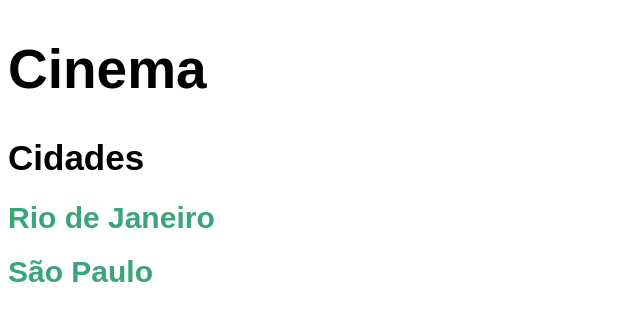
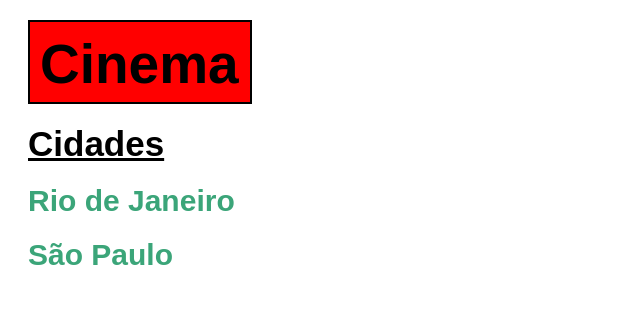
Before and after one commit to GuilhermePiedade/Exerc-cios-Origamid-, a plain HTML site: page Estados/index.html in a window 1280 px wide. Shown: the whole page, without its empty margins (0-640 px from the left). Drawn offline with Linux system fonts and the light colour scheme.

Commit message:
exercício 3

```diff
--- a/index.html
+++ b/Estados/index.html
@@ -3,17 +3,19 @@
 <head>
   <meta charset="UTF-8">
   <meta name="viewport" content="width=device-width, initial-scale=1.0">
-  <link rel="stylesheet" href="styles.css">
+  <link rel="stylesheet" href="../Estilo css/styles.css">
   <title>Cinema</title>
 </head>
 <body>
   <header>
-    <h1>Cinema</h1>
+    <div><h1>Cinema</h1></div>
   </header>
   <main>
-    <h1 id="cidades">Cidades</h1>
+    <h1 id="cidades"><u>Cidades</u></h1>
+    <nav>
     <h2><a href="rj.html">Rio de Janeiro</a></h2>
     <h2><a href="sp.html">São Paulo</a></h2>
+    </nav>
   </main>
 </body>
 </html>
--- a/rj.css
+++ b/Estilo css/rj.css
@@ -1,28 +1,34 @@
-h1 {
-  font-family: Arial, Helvetica, sans-serif;
+div h1 {
   font-size: 40px;
+  background-color: red;
+  border: 2px solid black;
+  width: 285px;
+  height: 50px;
+  padding: 10px;
+  margin: 10px;
 }
 
 h2 {
-  font-family: Arial, Helvetica, sans-serif;
   font-size: 30px;
   color: rgb(0, 0, 0);
   text-decoration: none;
 }
 
 .hoje{
-  font-family: Arial, Helvetica, sans-serif;
   font-size: 20px;
   color: rgb(165, 59, 59);
 }
 .amanha{
-  font-family: Arial, Helvetica, sans-serif;
   font-size: 20px;
   color: rgb(66, 59, 165);
 }
 
 p a{
-  font-family: Arial, Helvetica, sans-serif;
   font-size: 20px;
   text-decoration: none;
 }
+
+body{
+  font-family: Arial, Helvetica, sans-serif;
+
+}
--- a/sp.css
+++ b/Estilo css/sp.css
@@ -1,28 +1,33 @@
 h1 {
-  font-family: Arial, Helvetica, sans-serif;
   font-size: 40px;
+  background-color: red;
+  border: 2px solid black;
+  width: 200px;
+  height: 50px;
+  padding: 10px;
+  margin: 10px;
 }
 
 h2 {
-  font-family: Arial, Helvetica, sans-serif;
   font-size: 30px;
   color: rgb(0, 0, 0);
   text-decoration: none;
 }
 
 .hoje{
-  font-family: Arial, Helvetica, sans-serif;
   font-size: 20px;
   color: rgb(165, 59, 59);
 }
 .amanha{
-  font-family: Arial, Helvetica, sans-serif;
   font-size: 20px;
   color: rgb(66, 59, 165);
 }
 
 p a{
-  font-family: Arial, Helvetica, sans-serif;
   font-size: 20px;
   text-decoration: none;
 }
+
+body{
+  font-family: Arial, Helvetica, sans-serif;
+}
--- /dev/null
+++ b/Estilo css/styles.css
@@ -0,0 +1,31 @@
+
+h1{
+  font-size: 55px;
+}
+
+h2 a{
+  font-size: 30px;
+  color: rgb(59, 165, 121);
+  text-decoration: none;
+  margin: 20px;
+}
+
+#cidades{
+  font-size: 35px;
+  color: rgb(0, 0, 0);
+  margin: 20px;
+}
+
+html{
+  font-family: Arial, Helvetica, sans-serif;
+  margin: 0px;
+}
+
+div h1 {
+background-color: red;
+border: 2px solid black;
+width: 200px;
+height: 60px;
+padding: 10px;
+margin: 20px;
+}
--- a/styles.css
+++ /dev/null
@@ -1,18 +0,0 @@
-
-h1{
-  font-family: Arial, Helvetica, sans-serif;
-  font-size: 55px;
-}
-
-h2 a{
-  font-family: Arial, Helvetica, sans-serif;
-  font-size: 30px;
-  color: rgb(59, 165, 121);
-  text-decoration: none;
-}
-
-#cidades{
-  font-family: Arial, Helvetica, sans-serif;
-  font-size: 35px;
-  color: rgb(0, 0, 0);
-}
```
Also changed, not shown: Estados/rj.html (renamed from rj.html, +2 -2 lines), Estados/sp.html (renamed from sp.html, +3 -2 lines).
